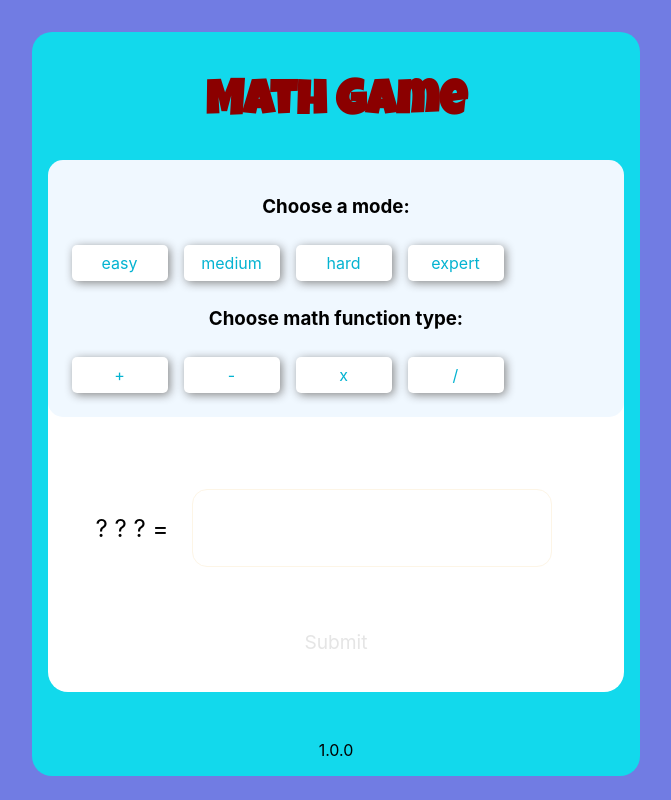
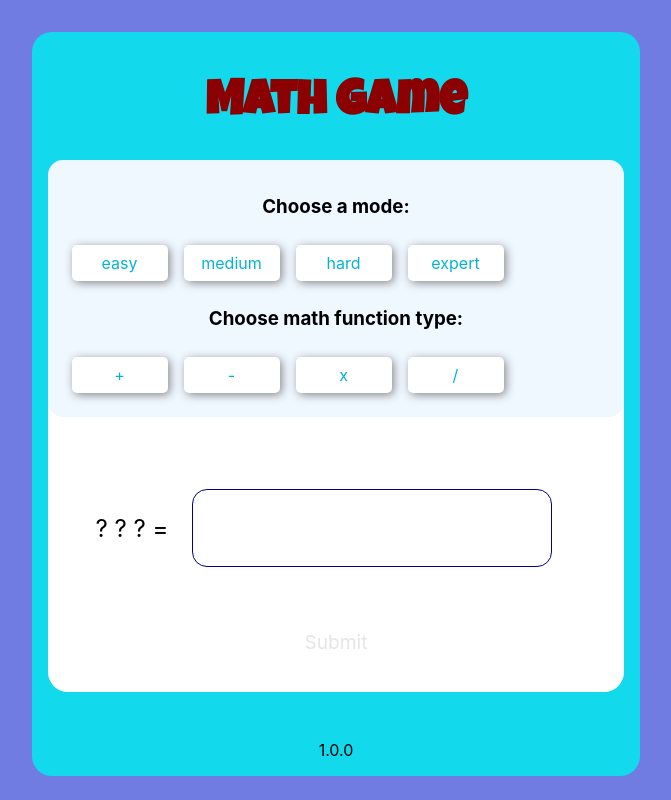
Before and after one commit to liztrenholme/math-app, a React (Create React App) app: page / in a window 1280 px wide. Shown: the whole page, without its empty margins (304-975 px from the left). Built offline with nearby package versions, Linux system fonts and the light colour scheme.

Commit message:
styling fixes

```diff
--- a/src/components/CorrectModal/correctModal.css
+++ b/src/components/CorrectModal/correctModal.css
@@ -4,7 +4,7 @@
     background-color: #fff;
     border-radius: 5px;
     box-shadow: 5px 5px 20px #222;
-    width: 60%;
+    width: fit-content;
     /* max-height: 80%; */
     height: fit-content;
     overflow: scroll;
--- a/src/components/Input/input.css
+++ b/src/components/Input/input.css
@@ -3,7 +3,7 @@
 }
 input {
     padding: 1em;
-    border: 1px solid oldlace;
+    border: 1px solid darkblue;
     border-radius: 15px;
     font-size: 1em;
 
--- a/src/components/display/index.js
+++ b/src/components/display/index.js
@@ -7,7 +7,7 @@ class Display extends Component {
     return (
       <div className='display'>
         <div style={{
-          width: '20em',
+          // width: '20em',
           height: '10em',
           backgroundColor: this.props.color,
           border: '5px solid #fff',
```
